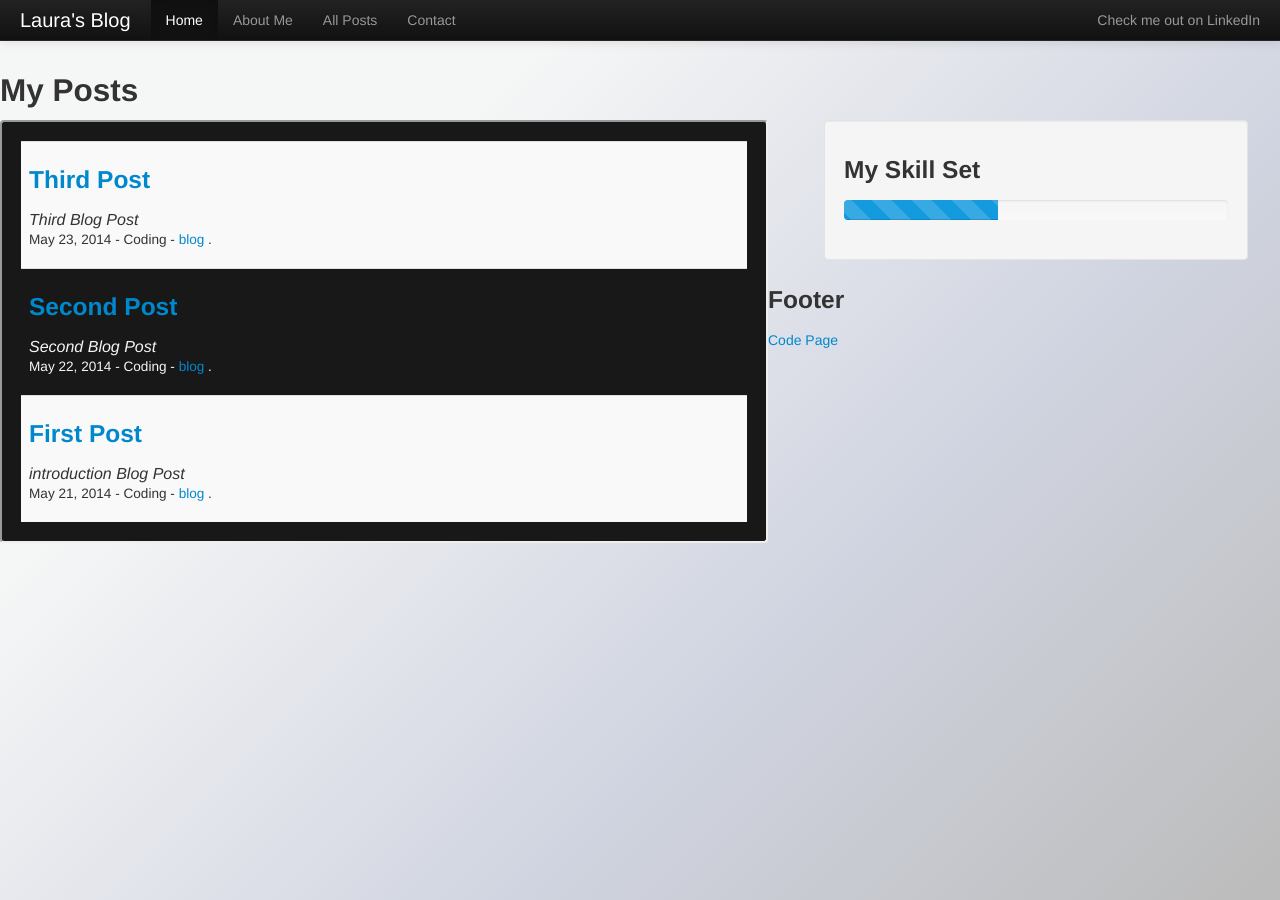
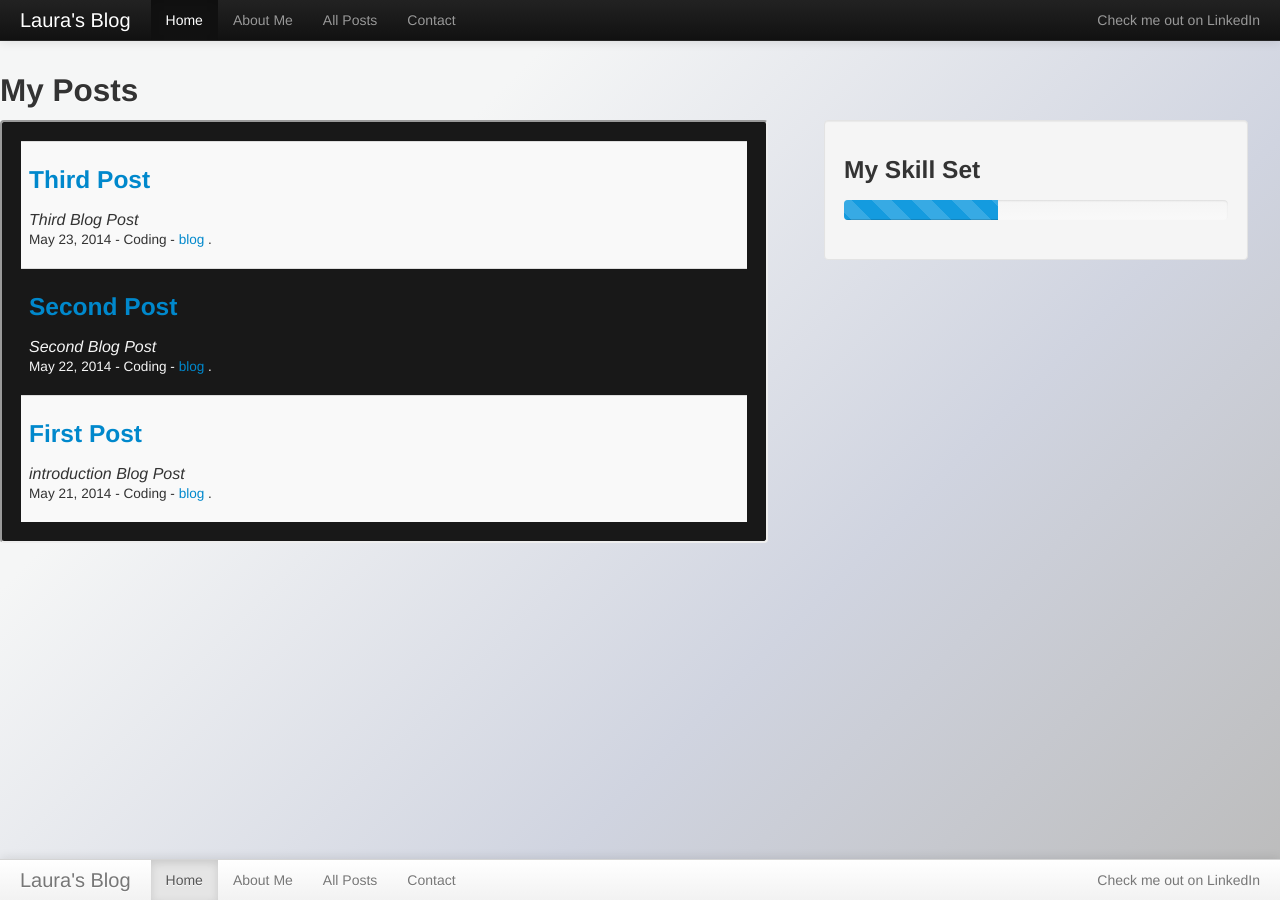
Before and after one commit to LauraR6561/Laurar6561.github.io, a Jekyll site: the page built from index.html, in a window 1280 px wide. Built offline with Jekyll 4.4.1, drawn with Linux system fonts in a browser that asks for light colours; Markdown is read by kramdown in place of the engine named in the settings.

Commit message:
changed footer

```diff
--- a/_includes/footer.html
+++ b/_includes/footer.html
@@ -1,4 +1,23 @@
-<div id="footer">
-    <h3>Footer</h3>
-    <a href="code.html"> Code Page </a>
+<div class="navbar navbar-fixed-bottom">
+  <div class="navbar-inner">
+        <div class="container-fluid">
+          <button type="button" class="btn btn-navbar" data-toggle="collapse" data-target=".nav-collapse">
+            <span class="icon-bar"></span>
+            <span class="icon-bar"></span>
+            <span class="icon-bar"></span>
+          </button>
+          <a class="brand" href="#">Laura's Blog</a>
+          <div class="nav-collapse collapse">
+            <p class="navbar-text pull-right">
+              Check me out on <a href="https://www.linkedin.com/profile/view?id=201843537&trk=nav_responsive_tab_profile" class="navbar-link">LinkedIn</a>
+            </p>
+            <ul class="nav">
+              <li class="active"><a href="#">Home</a></li>
+              <li><a href="#about">About Me</a></li>
+              <li><a href="#about">All Posts</a></li>
+              <li><a href="#contact">Contact</a></li>
+            </ul>
+          </div><!--/.nav-collapse -->
+        </div>
+      </div>
 </div>
--- a/css/template.css
+++ b/css/template.css
@@ -43,6 +43,12 @@ body{
         width:96%;
         margin-left:2%;
     }
+
+    .skills{
+        width:96%;
+        margin-left: 2%;
+        float:none;
+    }
 }
 
 @media (max-width: 767px){
```
